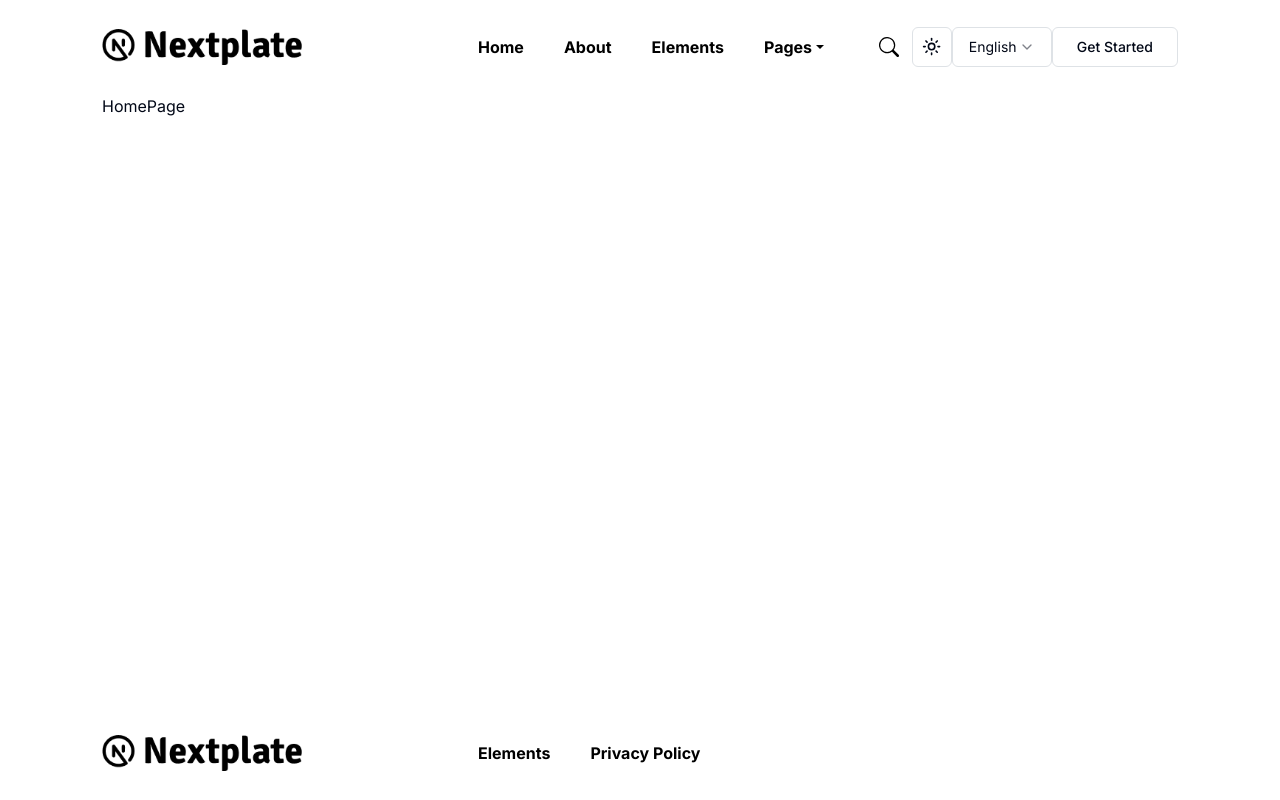
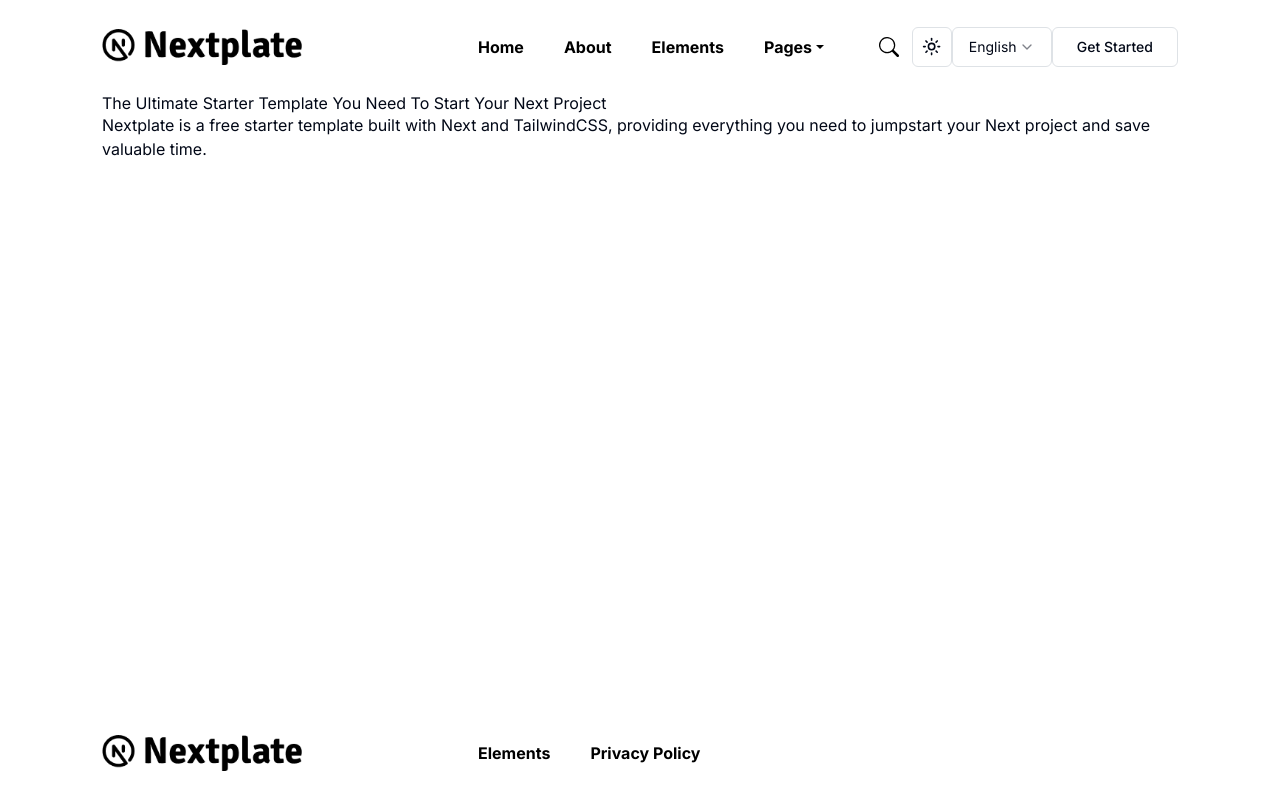
Before and after one commit to ozguraktas5/nextplate_nextjs, a Next.js app: page / in a window 1280 px wide. Built offline with nearby package versions, Linux system fonts and the light colour scheme.

Commit message:
add homepage

```diff
--- a/components/homepage/index.tsx
+++ b/components/homepage/index.tsx
@@ -1,11 +1,19 @@
-"use client"
+"use client";
 
-import React from 'react'
+import React from "react";
+import "../../app/index.scss";
 
 const HomePage = () => {
   return (
-    <div>HomePage</div>
-  )
-}
+    <>
+      <h1>The Ultimate Starter Template You Need To Start Your Next Project</h1>
+      <p>
+        Nextplate is a free starter template built with Next and TailwindCSS,
+        providing everything you need to jumpstart your Next project and save
+        valuable time.
+      </p>
+    </>
+  );
+};
 
-export default HomePage
+export default HomePage;
```
Also changed, not shown: app/globals.css (indentation only).
